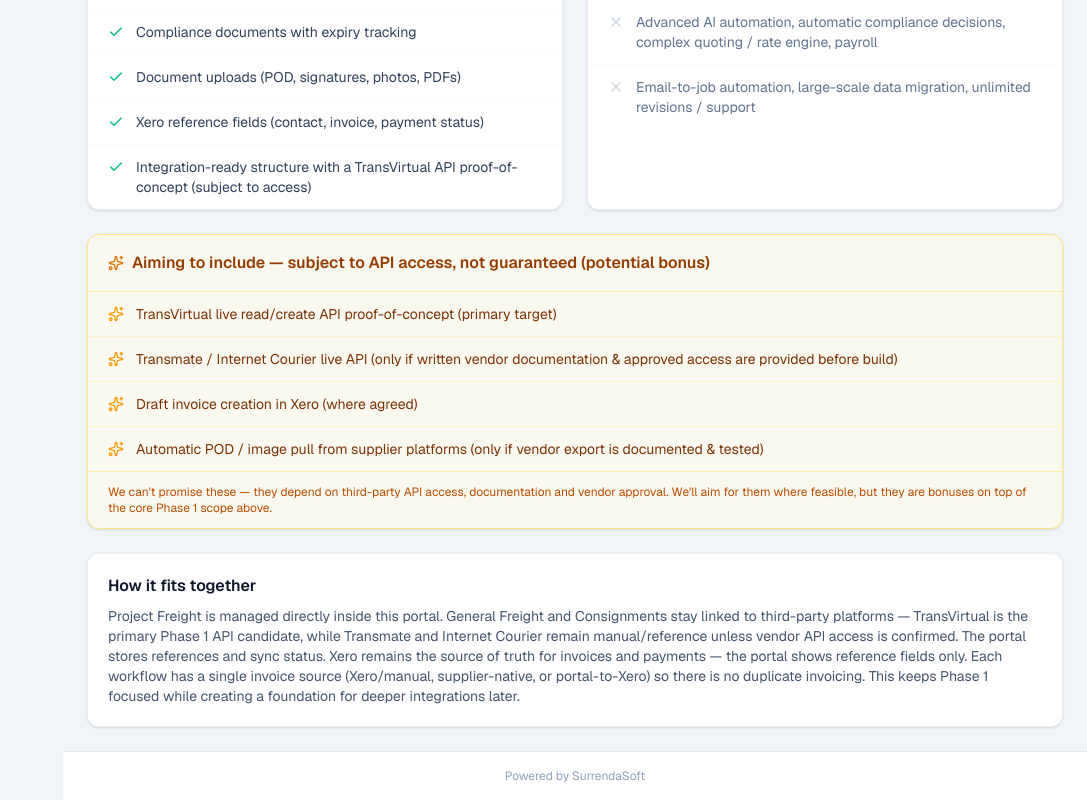
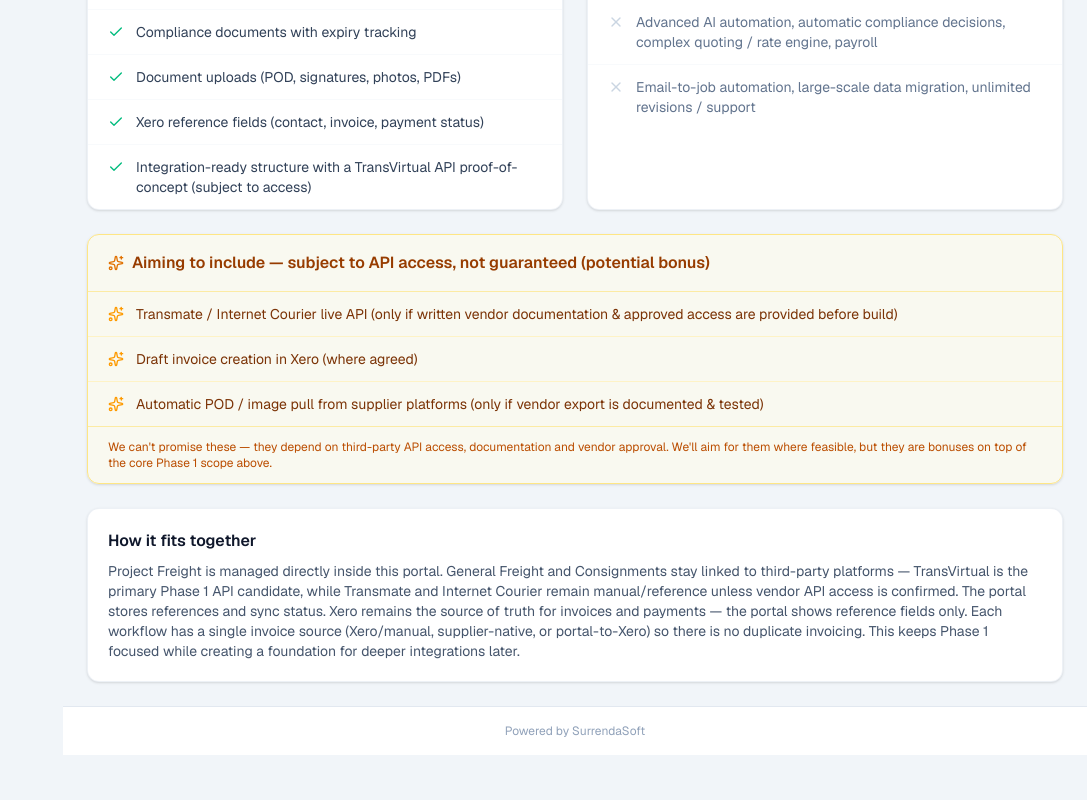
Before and after one commit to surrendasoft/surrendasoft-logistics-portal, a Next.js app: page /demo-guide in a window 1280 px wide. Shown: the part 1523-2323 px from the top of the page, without its empty margins (193-1280 px from the left). After the commit the page ends 2278 px from the top, so only its background shows below. Built offline with nearby package versions, Linux system fonts and the light colour scheme.

Commit message:
Remove TransVirtual API proof-of-concept from aspirational
Removed the TransVirtual live read/create API proof-of-concept from the aspirational list.

```diff
--- a/src/app/(portal)/demo-guide/page.tsx
+++ b/src/app/(portal)/demo-guide/page.tsx
@@ -52,7 +52,6 @@ const included = [
 ];
 
 const aspirational = [
-  "TransVirtual live read/create API proof-of-concept (primary target)",
   "Transmate / Internet Courier live API (only if written vendor documentation & approved access are provided before build)",
   "Draft invoice creation in Xero (where agreed)",
   "Automatic POD / image pull from supplier platforms (only if vendor export is documented & tested)",
```
